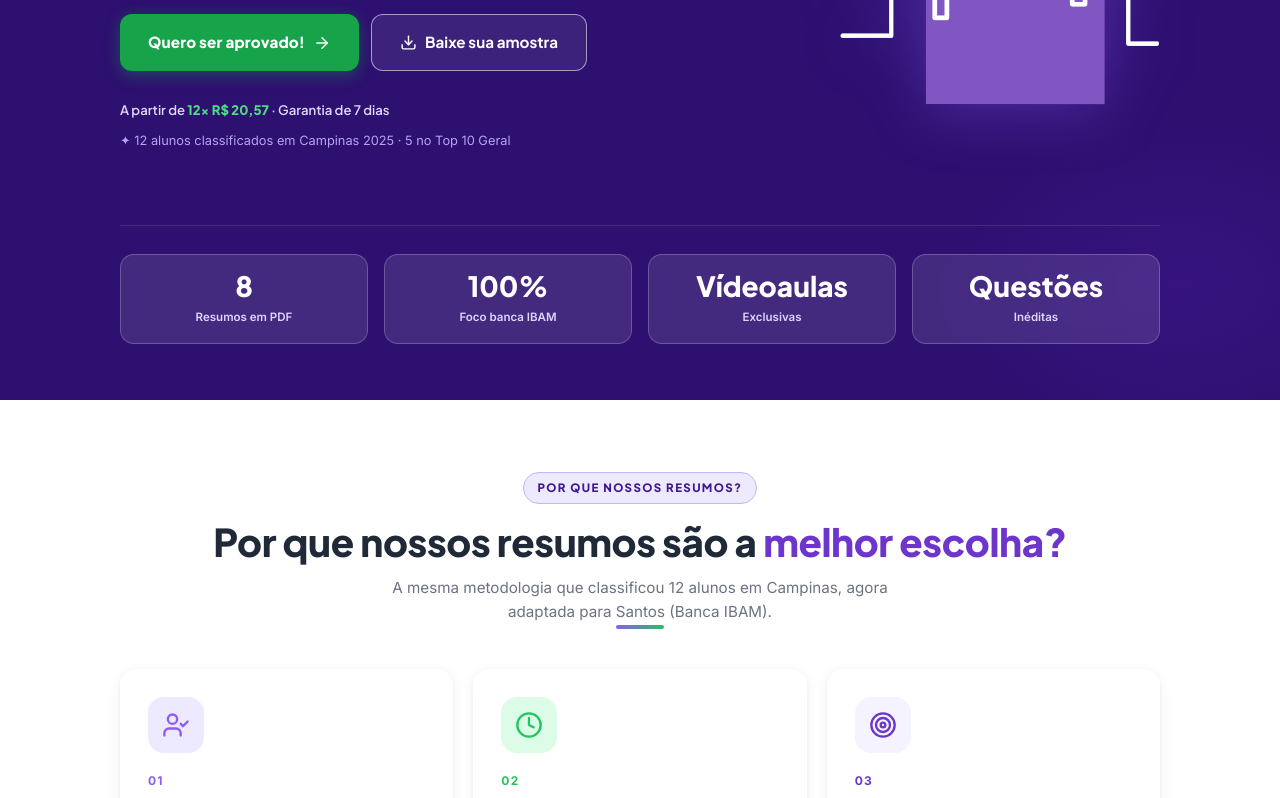
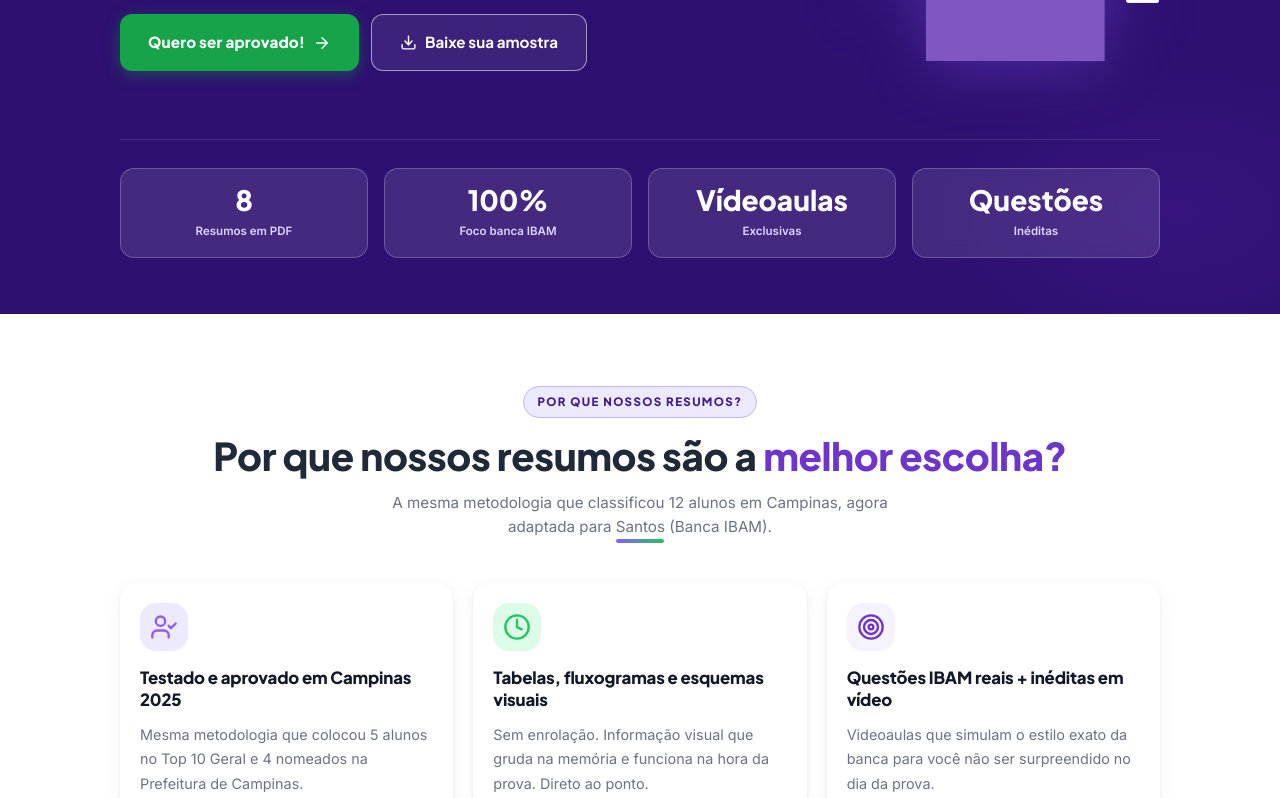
Before and after one commit to felinjob/resumo-santos, a Next.js app: page / in a window 1280 px wide. Shown: the part 440-1238 px from the top of the page. Built offline with nearby package versions, Linux system fonts and the light colour scheme.

Commit message:
Ajustes finais de copy e detalhes do footer e checkout

```diff
--- a/components/sections/AuthorsSection.tsx
+++ b/components/sections/AuthorsSection.tsx
@@ -29,7 +29,7 @@ export default function AuthorsSection() {
             <span className="text-gradient">Resultado comprovado.</span>
           </h2>
           <p style={{ color: "#c4b5fd", fontSize: "0.95rem", maxWidth: "420px", margin: "0 auto" }}>
-            Seus professores já estiveram onde você quer chegar.
+            Elaborado por profissionais que vivem a legislação na prática do serviço público.
           </p>
           <div
             className="divider-brand mt-5"
--- a/components/sections/CampinasResultsSection.tsx
+++ b/components/sections/CampinasResultsSection.tsx
@@ -289,9 +289,9 @@ export default function CampinasResultsSection() {
                 fontStyle: "italic",
               }}
             >
-              Campinas também cobrou legislação municipal em concurso de Arquitetura —{" "}
+              Campinas também cobrou legislação municipal.{" "}
               <strong style={{ color: "#3d1a8f", fontStyle: "normal" }}>
-                mesma metodologia, agora adaptada para Santos (Banca IBAM).
+                Mesma metodologia, agora adaptada para Santos (Banca IBAM).
               </strong>
             </p>
 
--- a/components/sections/CheckoutSection.tsx
+++ b/components/sections/CheckoutSection.tsx
@@ -256,8 +256,8 @@ export default function CheckoutSection() {
               <ul style={{ marginBottom: "1.25rem" }} className="space-y-2">
                 {[
                   "Tudo do Curso de Legislação Municipal incluído",
-                  "Plano de Estudos personalizado ArqConcurso (75 dias)",
-                  "Cronograma estratégico para a prova",
+                  "Plano de Estudos diário ArqConcurso (75 dias — Arq e Eng Civil)",
+                  "Cronograma estratégico passo a passo até a prova",
                 ].map((item) => (
                   <li key={item} className="flex items-start gap-2">
                     <CheckCircle2 size={14} className="flex-shrink-0 mt-0.5" style={{ color: "#22c55e" }} />
@@ -287,7 +287,7 @@ export default function CheckoutSection() {
                   <span style={{ fontSize: "0.85rem", color: "#5226b3", fontWeight: 700 }}>à vista</span>
                 </div>
                 <p style={{ fontSize: "0.88rem", color: "#374151", marginTop: "4px", marginBottom: "8px", fontWeight: 700 }}>
-                  ou <span style={{ color: "#16a34a", fontWeight: 800 }}>12x de R$ 26,40</span> no cartão
+                  ou <span style={{ color: "#16a34a", fontWeight: 800 }}>12x de R$ 26,39</span> no cartão
                 </p>
 
                 {/* Destaque do Cupom COMBO20 (Copiável) */}
@@ -372,26 +372,12 @@ export default function CheckoutSection() {
               marginBottom: "4px",
             }}
           >
-            ⏳ Preço de lançamento válido por tempo limitado
+            Preço de lançamento válido por tempo limitado
           </p>
           <p style={{ fontSize: "0.75rem", color: "#6b7280", fontStyle: "italic" }}>
             Os cupons LANCAMENTO15 e COMBO20 serão desativados após o período de lançamento
           </p>
         </div>
-
-        {/* ── Mini prova social perto da decisão ── */}
-        <p
-          className={`text-center reveal ${visible ? "is-visible" : ""}`}
-          style={{
-            fontSize: "0.78rem",
-            color: "#5226b3",
-            fontWeight: 600,
-            marginBottom: "2rem",
-            fontFamily: "var(--font-plus-jakarta)",
-          }}
-        >
-          ✦ Mesma metodologia dos 12 alunos classificados no concurso de Campinas 2025
-        </p>
 
         {/* ══════════════════════════════════════════
             GARANTIA DE REEMBOLSO — destaque visual
--- a/components/sections/FooterSection.tsx
+++ b/components/sections/FooterSection.tsx
@@ -1,5 +1,6 @@
 "use client";
 
+import Image from "next/image";
 import { FORM_URL, EDITAL_URL, SUPPORT_EMAIL } from "@/lib/data";
 import { ExternalLink, Mail } from "lucide-react";
 
@@ -19,12 +20,13 @@ export default function FooterSection() {
           {/* Marca */}
           <div>
             <div className="flex items-center gap-2.5 mb-3">
-              <div
-                className="w-8 h-8 rounded-lg flex items-center justify-center text-white font-bold text-xs"
-                style={{ background: "linear-gradient(135deg,#8b5cf6,#5226b3)" }}
-              >
-                RS
-              </div>
+              <Image
+                src="/logo.png"
+                alt="Logo Resumos Santos 2026"
+                width={32}
+                height={32}
+                className="w-8 h-8 rounded-lg object-contain"
+              />
               <span
                 className="text-sm font-bold text-white"
                 style={{ fontFamily: "var(--font-plus-jakarta)" }}
--- a/components/sections/HeroSection.tsx
+++ b/components/sections/HeroSection.tsx
@@ -186,36 +186,6 @@ export default function HeroSection() {
                 </a>
               </div>
 
-              {/* Âncora de preço — reduz taxa de rejeição */}
-              <p
-                style={{
-                  color: "#ddd6fe",
-                  fontSize: "0.82rem",
-                  fontWeight: 600,
-                  marginBottom: "0.5rem",
-                  opacity: show ? 1 : 0,
-                  transition: "opacity 0.6s ease 280ms",
-                  fontFamily: "var(--font-plus-jakarta)",
-                }}
-              >
-                A partir de{" "}
-                <span style={{ color: "#4ade80", fontWeight: 800 }}>12x R$ 20,57</span>
-                {" "}· Garantia de 7 dias
-              </p>
-
-              {/* Prova social */}
-              <p
-                style={{
-                  color: "#c4b5fd",
-                  fontSize: "0.8rem",
-                  marginBottom: "2rem",
-                  opacity: show ? 0.9 : 0,
-                  transition: "opacity 0.7s ease 320ms",
-                }}
-              >
-                ✦ 12 alunos classificados em Campinas 2025 · 5 no Top 10 Geral
-              </p>
-
             </div>
 
             {/* ─ Coluna LOGO grande ─ */}
--- a/components/sections/WhyChooseSection.tsx
+++ b/components/sections/WhyChooseSection.tsx
@@ -55,23 +55,15 @@ export default function WhyChooseSection() {
           {benefits.map((b, i) => (
             <div
               key={b.title}
-              className={`card-white p-7 reveal reveal-d${i + 1} ${visible ? "is-visible" : ""}`}
+              className={`card-white p-5 reveal reveal-d${i + 1} ${visible ? "is-visible" : ""}`}
             >
               {/* Ícone */}
               <div
-                className="flex items-center justify-center w-14 h-14 rounded-2xl mb-5"
+                className="flex items-center justify-center w-12 h-12 rounded-2xl mb-4"
                 style={{ backgroundColor: iconBgs[i], color: iconColors[i] }}
               >
-                {iconMap[b.iconName] || <UserCheck size={28} />}
+                {iconMap[b.iconName] || <UserCheck size={24} />}
               </div>
-
-              {/* Número decorativo */}
-              <span
-                className="text-xs font-bold mb-2 block"
-                style={{ color: iconColors[i], letterSpacing: "0.1em" }}
-              >
-                0{i + 1}
-              </span>
 
               <h3
                 className="mb-3"
--- a/lib/data.ts
+++ b/lib/data.ts
@@ -253,7 +253,6 @@ export const testimonials: Testimonial[] = [
     image: "/depoimentos/thiago.jpeg",
   },
   {
-    authorName: "Vanessa de Moraes",
     headline: "O curso me rendeu pontos na prova e me ajudou a ter uma boa classificação na Prefeitura de Campinas!",
     text: "Sou muito grata ao Valdinei e a Raquel pelo material completo que elaboraram para o concurso da Prefeitura de Campinas, que combinou vídeoaulas com exercícios no modelo da banca, preenchendo uma lacuna que havia em outros cursos para o concurso, a parte de legislação municipal! Com certeza o curso me rendeu pontos na prova e me ajudou a ter uma boa classificação na prefeitura de Campinas.",
     image: "/depoimentos/vanessa_novo.jpeg",
```
